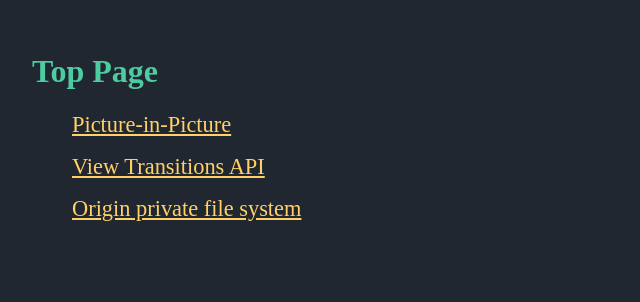
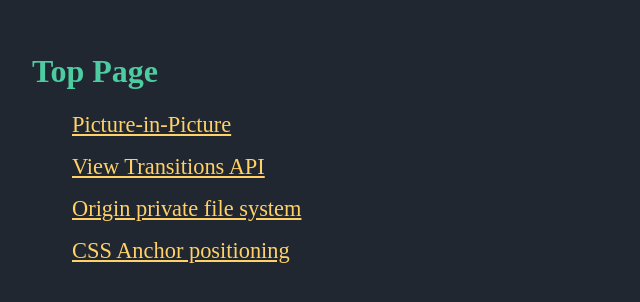
Before and after one commit to nus3/ui-labs, a website built with Vite: page src/index.html in a window 1280 px wide. Shown: the whole page, without its empty margins (0-640 px from the left). Built offline with nearby package versions, Linux system fonts and the light colour scheme.

Commit message:
add anchor position page

```diff
--- /dev/null
+++ b/src/anchor-position/main.ts
@@ -0,0 +1 @@
+import './style.css'
--- /dev/null
+++ b/src/anchor-position/style.css
@@ -0,0 +1,66 @@
+:root {
+  --primary-color: hsl(160 55% 55%);
+  --primary-color-opacity: hsl(160 55% 55% / 0.6);
+  --primary-color-opacity-low: hsl(160 55% 55% / 0.2);
+  --primary-color-hover-opacity: hsl(160 55% 55% / 0.8);
+  --secondary-color: hsl(42 100% 70%);
+  --secondary-color-opacity: hsl(42 100% 70% / 0.2);
+  --bg-color: hsl(216 18% 16%);
+  --bg-color-opacity: hsl(216 18% 16% / 0.4);
+  --bg-light-color: hsl(216 10% 24%);
+  --button-shadow: 0px 6px 11px 1px rgba(31, 37, 45, 0.6);
+  --text-color: hsl(0 0% 93%);
+}
+
+body {
+  margin: 0;
+  background-color: var(--bg-color);
+  margin: 0;
+  color: var(--text-color);
+  padding: 2rem;
+}
+
+h1 {
+  color: var(--primary-color);
+}
+
+ul {
+  list-style: none;
+}
+
+ul > li {
+  margin-bottom: 1rem;
+}
+
+ul > li:last-child {
+  margin-bottom: 0;
+}
+
+
+button {
+  border-radius: 0.25rem;
+  border-width: 1px;
+  border-style: solid;
+  border-color: var(--primary-color);
+  background-color: var(--primary-color-opacity);
+  cursor: pointer;
+  color: inherit;
+  padding: 0.6rem;
+  font-size: 1.2rem;
+}
+
+button:hover {
+  background-color: var(--primary-color-hover-opacity);
+}
+
+footer {
+  position: fixed;
+  inset-block-end: 0;
+  padding: 2rem;
+  padding-left: 0;
+}
+
+a {
+  color: var(--secondary-color);
+  font-size: 1.4rem;
+}
--- a/src/index.html
+++ b/src/index.html
@@ -12,6 +12,7 @@
         <li><a href="./pip">Picture-in-Picture</a></li>
         <li><a href="./view-transitions-api/">View Transitions API</a></li>
         <li><a href="./opfs/">Origin private file system</a></li>
+        <li><a href="./anchor-position/">CSS Anchor positioning</a></li>
       </ul>
     </main>
     <script type="module" src="./main.ts"></script>
--- a/vite.config.ts
+++ b/vite.config.ts
@@ -15,6 +15,7 @@ export default defineConfig({
         viewTransitionsAPI: resolve(root, 'view-transitions-api', 'index.html'),
         opfs: resolve(root, 'opfs', 'index.html'),
         index: resolve(root, 'index.html'),
+        anchorPosition: resolve(root, 'anchor-position', 'index.html'),
       },
     },
   },
```
Also changed, not shown: src/anchor-position/index.html (added, +18 -0 lines).
